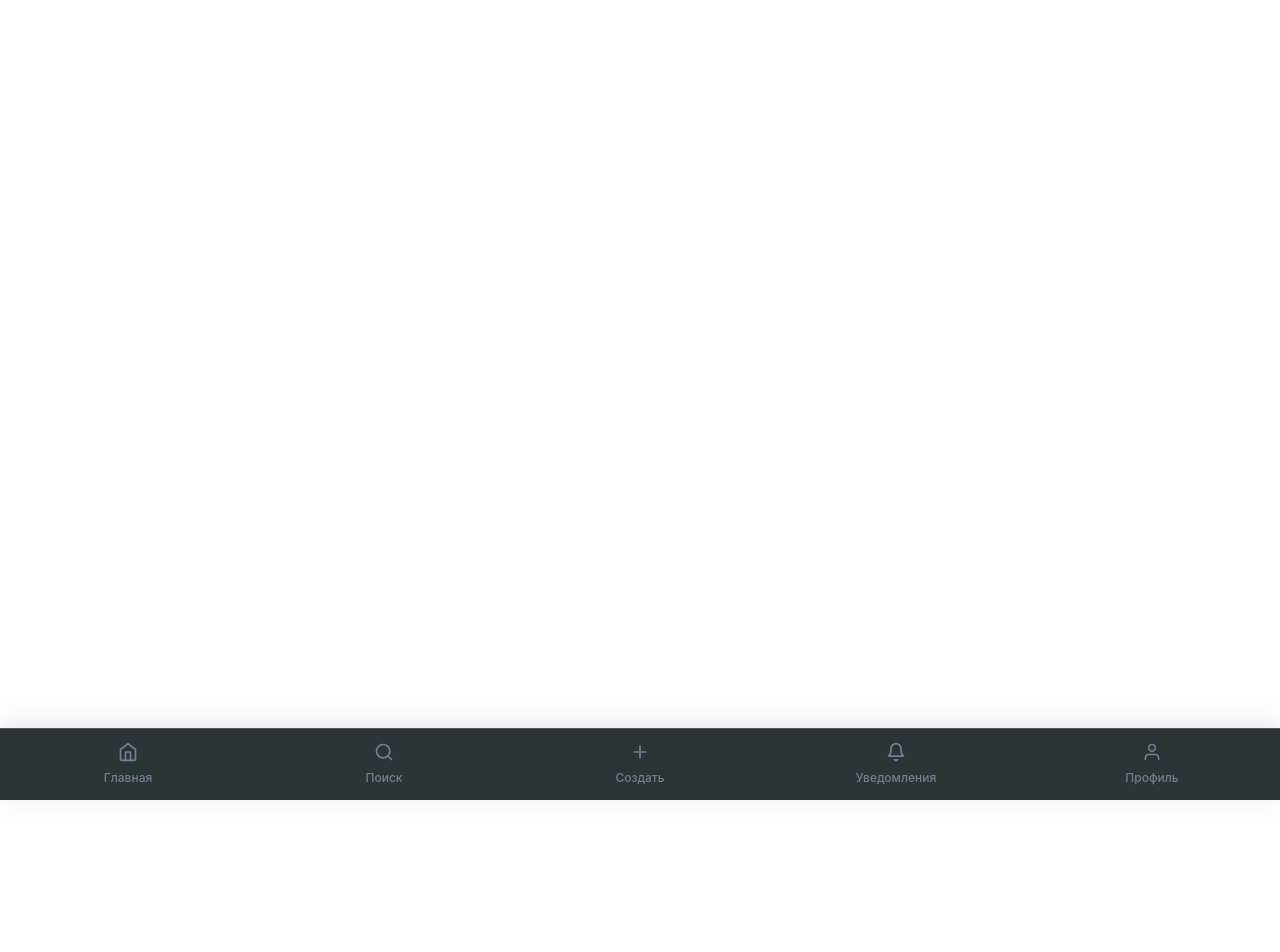
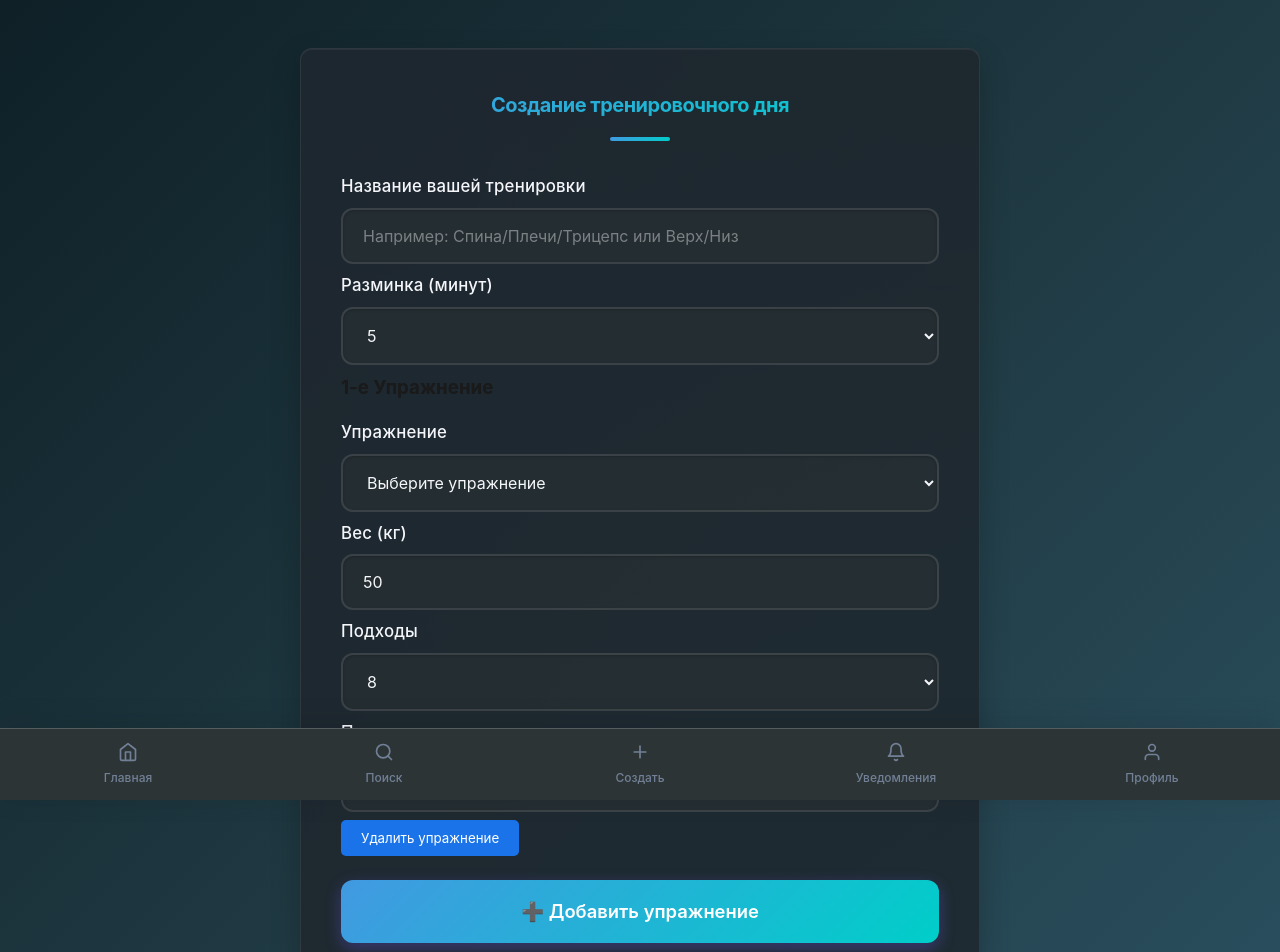
Before and after one commit to emarishkin/VolgaGym, a React (Vite) app: page /create/program in a window 1280 px wide. Shown: the top 952 px of the page. Before the commit the page ends 800 px from the top, so only its background shows below. Built offline with nearby package versions, Linux system fonts and the light colour scheme.

Commit message:
MyProgram+

```diff
--- a/src/App.tsx
+++ b/src/App.tsx
@@ -13,6 +13,7 @@ import { BJUCalcFull } from "./components/BJUCalcFull";
 import { VolumeCalculator } from "./components/TonaGCalc";
 import { MainCalculate } from "./components/MainCalculate";
 import { CreatePage } from "./pages/CreatePage";
+import { MyProgram } from "./components/MyProgram";
 
 const AppContent = () => {
   const location = useLocation();
@@ -29,7 +30,7 @@ const AppContent = () => {
           <Route path="/training-history" element={<TrainingHistoryPage />} />
 
           <Route path="/create" element={<CreatePage />} />
-
+          <Route path="/create/program" element={<MyProgram />} />
 
           <Route path="/calc" element={<CalcPage />} />
           <Route path="/calc/bmi" element={<BMICalculator/>} />
--- a/src/components/MyProgram.tsx
+++ b/src/components/MyProgram.tsx
@@ -1,105 +1,220 @@
 import { useState, type ChangeEvent, type FC } from "react";
+import { Link } from "react-router-dom";
+import '../styles/FormStyles.css'
 
-interface Iform{
-  name:string
-  warmUp:number
-  exercise:string
-  weigth:number
-  reps:number
-  sets:number
+interface IExercise {
+  exercise: string;
+  customExercise?: string;
+  weight: number;
+  reps: number;
+  sets: number;
 }
 
-export const MyProgram:FC = () => {
-
-    const [form,setForm] = useState<Iform>({
-       name:'',
-       warmUp:5,
-       exercise:'штанга на бицепс',
-       weigth:50,
-       reps:3,
-       sets:8
-    })
-
-    const handleChange = (e:ChangeEvent<HTMLInputElement | HTMLSelectElement>) => {
-        const value = e.target.type === 'number'?Number(e.target.value):e.target.value
-        setForm({...form,[e.target.name]:value})
+interface IForm {
+  name: string;
+  warmUp: number;
+  exercises: IExercise[];
 }
 
+export const MyProgram: FC = () => {
+  const [form, setForm] = useState<IForm>({
+    name: '',
+    warmUp: 5,
+    exercises: [{
+      exercise: '',
+      customExercise: '',
+      weight: 50,
+      reps: 3,
+      sets: 8
+    }]
+  });
+
+  const handleMainChange = (e: ChangeEvent<HTMLInputElement | HTMLSelectElement>) => {
+    const { name, value } = e.target;
+    setForm({
+      ...form,
+      [name]: e.target.type === 'number' ? Number(value) : value
+    });
+  };
+
+  const handleExerciseChange = (index: number, e: ChangeEvent<HTMLInputElement | HTMLSelectElement>) => {
+    const { name, value } = e.target;
+    const updatedExercises = [...form.exercises];
+    updatedExercises[index] = {
+      ...updatedExercises[index],
+      [name]: e.target.type === 'number' ? Number(value) : value
+    };
+    setForm({ ...form, exercises: updatedExercises });
+  };
+
+  const addExercise = () => {
+    setForm({
+      ...form,
+      exercises: [...form.exercises, {
+        exercise: '',
+        customExercise: '',
+        weight: 50,
+        reps: 3,
+        sets: 8
+      }]
+    });
+  };
+
+  const removeExercise = (index: number) => {
+    if (form.exercises.length <= 1) return;
+    const updatedExercises = form.exercises.filter((_, i) => i !== index);
+    setForm({ ...form, exercises: updatedExercises });
+  };
+
+  const handleSubmit = (e: React.FormEvent) => {
+    e.preventDefault();
+    console.log('Программа сохранена:', form);
+    // Здесь можно добавить логику сохранения
+  };
+
   return (
-        <div>
-            <h2>Создание тренировочного дня</h2>
-            <form>
-                <div>
-                    <label>Название вашей тренировки</label>
+    <div className="form-container">
+      <h2 className="form-title">Создание тренировочного дня</h2>
+      <form onSubmit={handleSubmit}>
+        <div className="form-group">
+          <label className="form-label">Название вашей тренировки</label>
           <input
             type="text"
             name="name"
+            className="form-input"
             value={form.name}
             placeholder="Например: Спина/Плечи/Трицепс или Верх/Низ"
-                    onChange={handleChange}
+            onChange={handleMainChange}
             required
           />
         </div>
 
-                <div>
-                    <label>Разминка</label>
-                    <select name="warm-up" value={form.warmUp} onChange={handleChange} required>
-                        <option value="">2</option>
-                        <option value="">5</option>
-                        <option value="">10</option>
-                        <option value="">15</option>
+        <div className="form-group">
+          <label className="form-label">Разминка (минут)</label>
+          <select
+            name="warmUp"
+            className="form-select"
+            value={form.warmUp}
+            onChange={handleMainChange}
+            required
+          >
+            {[2, 5, 10, 15, 20].map((time) => (
+              <option key={time} value={time}>{time}</option>
+            ))}
           </select>
         </div>
 
-                <div>
-                    <h3>1-Упражнение</h3>
-                    <div>
-                        <label>Упражнение</label>
-                        <select name="exercise" value={form.exercise} onChange={handleChange} required>
-                            <option value="">Жим штанги</option>
-                            <option value="">Приседания со штангой на плечах</option>
-                            <option value="">Тяга верхнего блока</option>
-                            <option value="">Сгибание рук на бицепс с гантелью</option>
-                            <option value="">Отжимания</option>
-                            <option value="">Французский жим</option>
-                            <option value="">Разгибание</option>
-                            <option value="myExercise">Напишите свое упражнение</option>
-                            {/* {if (value==='myExercise') <input type="text" onChange={handleChange} />} */}
+        {form.exercises.map((exercise, index) => (
+          <div key={index} className="exercise-block">
+            <h3 className="exercise-title">{index + 1}-е Упражнение</h3>
+
+            <div className="form-group">
+              <label className="form-label">Упражнение</label>
+              <select
+                name="exercise"
+                className="form-select"
+                value={exercise.exercise}
+                onChange={(e) => handleExerciseChange(index, e)}
+                required
+              >
+                <option value="">Выберите упражнение</option>
+                <option value="Жим штанги">Жим штанги</option>
+                <option value="Приседания со штангой на плечах">Приседания со штангой</option>
+                <option value="Тяга верхнего блока">Тяга верхнего блока</option>
+                <option value="Сгибание рук на бицепс с гантелью">Сгибание рук на бицепс</option>
+                <option value="Отжимания">Отжимания</option>
+                <option value="Французский жим">Французский жим</option>
+                <option value="Разгибание">Разгибание</option>
+                <option value="custom">Другое</option>
               </select>
+
+              {exercise.exercise === 'custom' && (
+                <input
+                  type="text"
+                  name="customExercise"
+                  className="form-input"
+                  value={exercise.customExercise || ''}
+                  onChange={(e) => handleExerciseChange(index, e)}
+                  placeholder="Введите свое упражнение"
+                  required
+                />
+              )}
             </div>
 
-                    <div>
-                        <label>Вес</label>
+            <div className="form-group">
+              <label className="form-label">Вес (кг)</label>
               <input
                 type="number"
-                        name="weigth"
-                        value={form.weigth}
-                        onChange={handleChange}
+                name="weight"
+                className="form-input"
+                min="0"
+                step="0.5"
+                value={exercise.weight}
+                onChange={(e) => handleExerciseChange(index, e)}
                 required
               />
             </div>
 
-                    <div>
-                        <label>Подходы</label>
-                        <select name="reps" value={form.reps} onChange={handleChange} >
-                            <option value="">1</option>
-                            <option value="">2</option>
-                            <option value="">3</option>
-                            <option value="">4</option>
-                            <option value="">5</option>
+            <div className="form-group">
+              <label className="form-label">Подходы</label>
+              <select
+                name="sets"
+                className="form-select"
+                onChange={(e) => handleExerciseChange(index, e)}
+                value={exercise.sets}
+                required
+              >
+                {[1, 2, 3, 4, 5, 6, 7, 8].map((set) => (
+                  <option key={set} value={set}>{set}</option>
+                ))}
               </select>
             </div>
 
-                    <div>
-                        <label>Повторения</label>
-                        <select name="sets" value={form.sets} onChange={handleChange} >
-                            {Array.from({length: 30}, (_, i) => (
-                                <option key={i} value={i}>{i}</option>
+            <div className="form-group">
+              <label className="form-label">Повторения</label>
+              <select
+                name="reps"
+                className="form-select"
+                value={exercise.reps}
+                onChange={(e) => handleExerciseChange(index, e)}
+                required
+              >
+                {Array.from({ length: 30 }, (_, i) => (
+                  <option key={i+1} value={i+1}>{i+1}</option>
                 ))}
               </select>
             </div>
+
+            <button
+              type="button"
+              className="remove-btn"
+              onClick={() => removeExercise(index)}
+              disabled={form.exercises.length <= 1}
+            >
+              Удалить упражнение
+            </button>
+          </div>
+        ))}
+
+        <div className="form-actions">
+          <button
+            type="button"
+            className="add-btn calculate-btn"
+            onClick={addExercise}
+          >
+            ➕ Добавить упражнение
+          </button>
+          <button
+            type="submit"
+            className="submit-btn calculate-btn"
+          >
+            💾 Сохранить программу
+          </button>
+          <Link to="/create" className="back-btn calculate-btn">
+            ← Назад
+          </Link>
         </div>
       </form>
     </div>
-    )
-}
+  );
+};
--- a/src/pages/CreatePage.tsx
+++ b/src/pages/CreatePage.tsx
@@ -1,6 +1,7 @@
 import type { FC } from "react";
 import { Creates } from "../data/CardCreate";
 import { CreateCard } from "../components/CreateCard";
+import '../styles/CreatePage.css'
 
 interface CreatePageProps{}
 
--- /dev/null
+++ b/src/styles/CreatePage.css
@@ -0,0 +1,15 @@
+.create-page-container {
+  display: grid;
+  gap: 16px;
+  padding: 16px;
+  max-width: 800px;
+  margin: 0 auto;
+}
+
+.create-card-wrapper {
+  transition: transform 0.2s;
+}
+
+.create-card-wrapper:hover {
+  transform: scale(1.02);
+}
```
Also changed, not shown: src/types/ICreate.ts (+4 -4 lines). Lines whose indentation alone changed are shown as unchanged.
